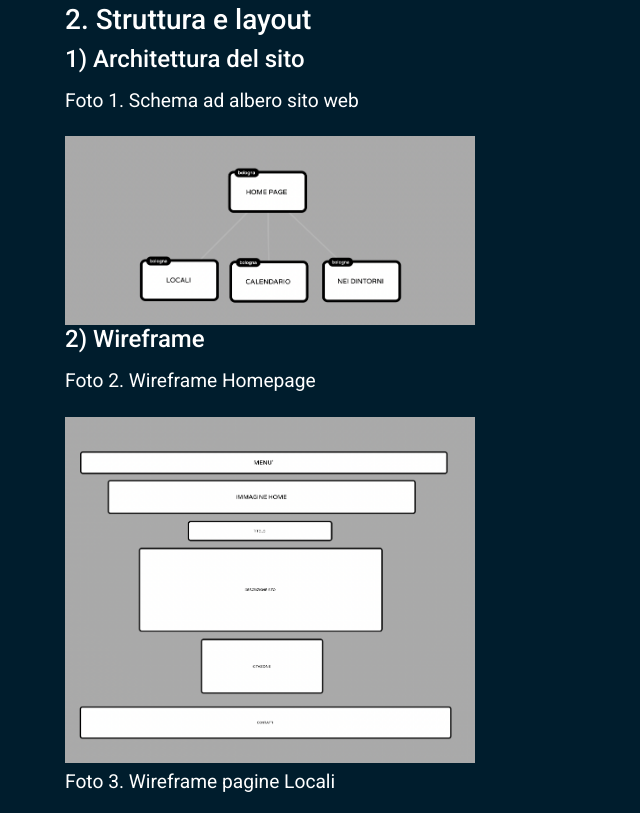
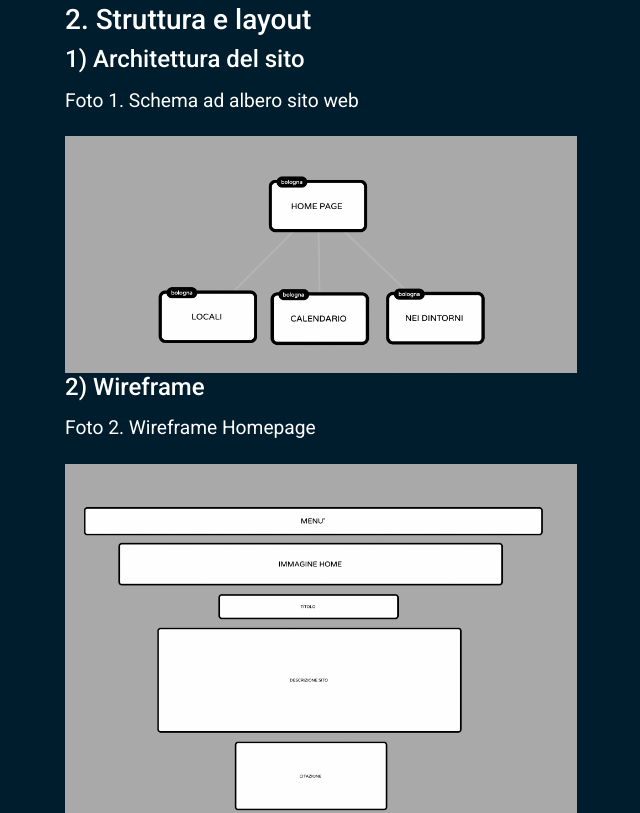
Before and after one commit to Benedettagiacopini/Bologna-Tonight, a plain HTML site: page documentazione.html in a window 1280 px wide. Shown: the part 1372-2185 px from the top of the page, without its empty margins (63-703 px from the left). Drawn offline with nearby package versions, Linux system fonts and the light colour scheme.

Commit message:
Style aggiornato

```diff
--- a/css/style.css
+++ b/css/style.css
@@ -88,4 +88,4 @@ div.documenti a { color: rgb(255, 255, 255, 0.6) !important;
 
 h1 { text-align: center; }
 
-#foto { max-width: 40%; }
+#foto { max-width: 50%; }
```
